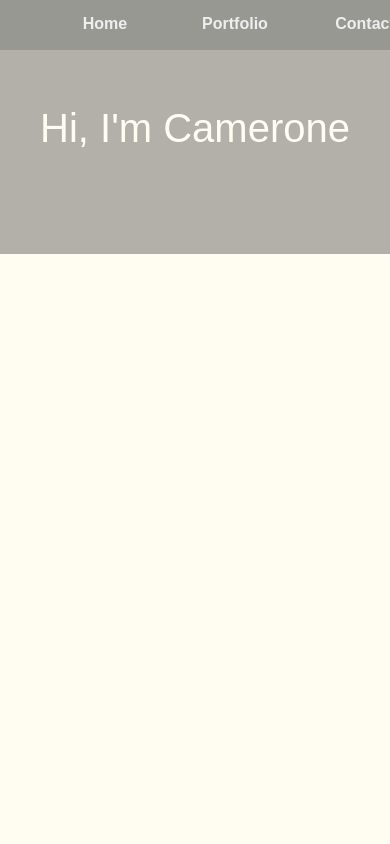
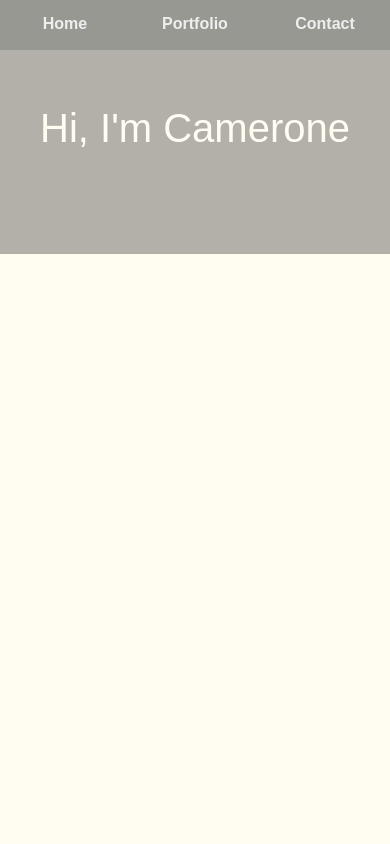
Before and after one commit to Cjstoney/portfolio_react, a React (Create React App) app: page / in a window 390 px wide. Shown: the top 844 px of the page. Built offline with nearby package versions, Linux system fonts and the light colour scheme.

Commit message:
navbar media queries redone

```diff
--- a/src/components/navbar.css
+++ b/src/components/navbar.css
@@ -1,26 +1,51 @@
-
-#navbar{
+#navbar {
   position: relative;
   z-index: 5;
 }
 
-.grid-container{
-   width:100%;
-   display:grid;
+.grid-container {
+  width: 100%;
+  display: grid;
   grid-template-columns: 1fr 1fr 1fr;
   text-align: center;
-   height:50px;
+  height: 50px;
   margin-top: 0px;
-   background-color: rgba(49,58,62, 0.2);
+  background-color: rgba(49, 58, 62, 0.2);
 }
 
-.nav-link{
-   padding-top:15px;
+.nav-link {
+  padding-top: 15px;
   text-decoration: none;
   color: #eeeeee;
-   font-weight:bold;
+  font-weight: bold;
 }
 
-.nav-link:hover{
-   color:rgb(122, 122, 122);
+.nav-link:hover {
+  color: rgb(122, 122, 122);
 }
+
+@media only screen and (max-width: 600px) {
+   #navbar {
+      position: relative;
+      z-index: 5;
+    }
+
+   #navbar > .grid-container {
+      width: 100%;
+      display: grid;
+      grid-template-columns: 1fr 1fr 1fr;
+      text-align: center;
+      height: 50px;
+      margin-top: 0px;
+      background-color: rgba(49, 58, 62, 0.2);
+      padding: 0px;
+    }
+
+    .grid-container > .nav-link {
+      padding-top: 15px;
+      text-decoration: none;
+      color: #eeeeee;
+      font-weight: bold;
+    }
+
+}
--- a/src/pages/about.css
+++ b/src/pages/about.css
@@ -49,3 +49,8 @@
 Link.route:hover{
     color:rgb(122, 122, 122);
 }
+
+@media only screen and (max-width: 600px) {
+
+
+}
```
Lines whose indentation alone changed are shown as unchanged.
